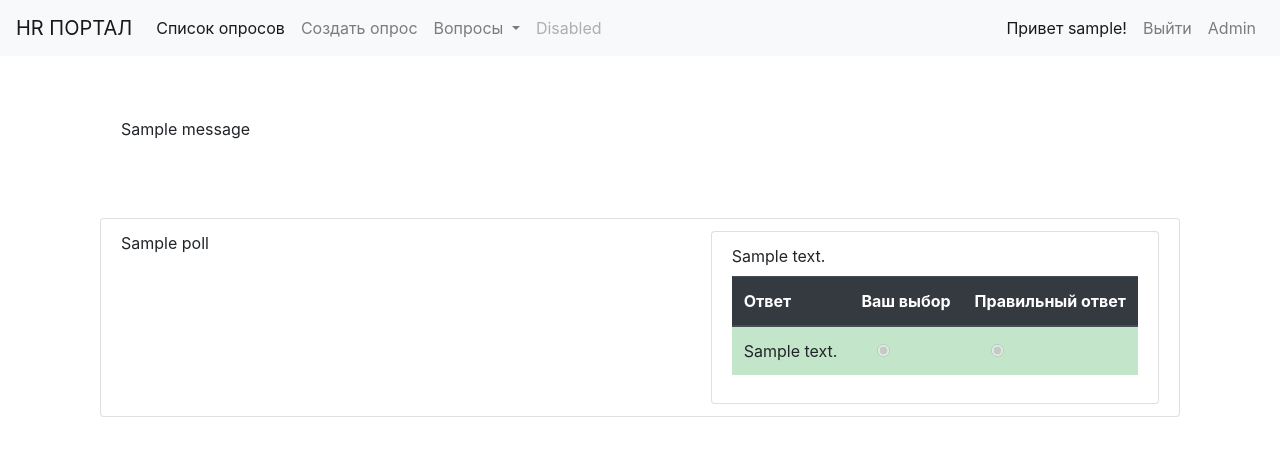
After one commit to riderufa/project, a Django app: page /poll/checked_poll/list in a window 1280 px wide. The commit adds this page. Shown: the top 456 px of the page. Run offline with Django 3.2, Linux system fonts and the light colour scheme; a user stored in the database is signed in; tables that the repository leaves empty hold one stand-in row (values such as "Sample post"); one stand-in notice (Sample message) is shown; some libraries are stand-ins or nearby versions.

Commit message:
080520mac

```diff
--- a/hr/poll/models/checked_poll.py
+++ b/hr/poll/models/checked_poll.py
@@ -6,6 +6,7 @@ class CheckedPoll(models.Model):
     # admin = models.ForeignKey('UserProfile', on_delete=models.PROTECT, related_name='admin_checked_polls', verbose_name='администратор', null=True)
     # user = models.ManyToManyField('UserProfile', related_name='user_polls', verbose_name='пользователь', null=True, blank=True)
     user = models.ForeignKey('UserProfile', on_delete=models.CASCADE, related_name='user_checked_polls', verbose_name='пользователь', null=True)
+    checked = models.BooleanField(null=True, blank=True)
 
     def __str__(self):
         return self.poll.name
--- /dev/null
+++ b/hr/poll/templates/poll/checked_poll/checked_poll_list.html
@@ -0,0 +1,77 @@
+{% extends 'base.html' %}
+
+{% block title %}
+Список опросов
+{% endblock %}
+
+{% block content %}
+<div class="container">
+	{% if messages %}
+			{% for message in messages %}
+				<P	{% if message.tags %} class="col-12 mt-5 alert {{ message.tags }}" {% endif %} role="alert">
+					{{ message }}
+				</p>
+			{% endfor %}
+		{% endif %}
+	<div class="row">
+
+		<div class="col-12 mt-5">
+			<ul class="list-group">
+				{% for poll in polls %}
+				<li class="list-group-item d-flex justify-content-between">
+					{{ poll.poll.name }}
+					<div>
+                        <ul class="list-group">
+                        {% for question in poll.questions.all %}
+                            <li class="list-group-item">
+                                {{ question.question.text }}
+                                    <table class="table mt-2">
+                                        <thead class="thead-dark">
+                                            <tr>
+                                              <th scope="col">Ответ</th>
+                                              <th scope="col">Ваш выбор</th>
+                                              <th scope="col">Правильный ответ</th>
+                                            </tr>
+                                          </thead>
+                                          <tbody>
+                                    {% for answer in question.answers.all %}
+
+
+
+                                          <tr {% if answer.checked == answer.answer.valid %} class="table-success" {% else %} class="table-danger" {% endif %}>
+                                            <td>{{ answer.answer.text }}</td>
+                                            <td>
+                                                {% if question.question.type == 2 %}
+                                                <input class="form-check-input ml-3" type="checkbox" value="" id="" {% if answer.checked %} checked {% endif %} disabled>
+                                                {% else %}
+                                                <input class="form-check-input ml-3" type="radio" name="" id="" value="" {% if answer.checked %} checked {% endif %} disabled>
+                                                {% endif %}
+                                            </td>
+                                            <td>
+                                                {% if question.question.type == 2 %}
+                                                <input class="form-check-input ml-3" type="checkbox" value="" id="" {% if answer.answer.valid %} checked {% endif %} disabled>
+                                                {% else %}
+                                                <input class="form-check-input ml-3" type="radio" name="" id="" value="" {% if answer.answer.valid %} checked {% endif %} disabled>
+                                                {% endif %}
+                                            </td>
+                                          </tr>
+
+
+
+
+
+
+                                    {% endfor %}
+                                </tbody>
+                                </table>
+                            </li>
+                        {% endfor %}
+                        </ul>
+					</div>
+				</li>
+				{% endfor %}
+			</ul>
+		</div>
+	</div>
+</div>
+{% endblock %}
--- a/hr/poll/urls.py
+++ b/hr/poll/urls.py
@@ -6,6 +6,7 @@ from .view_poll import PollList, PollCreate, PollEdit, PollDelete, PollDetail, P
 from .view_answer import AnswerDelete, AnswerEdit, AnswerList, AnswerCreate
 from .view_kit import KitList, KitCreate, KitDelete, KitEdit
 from .view_user import question_get_answer, user_question_list, add_answers
+from .view_checked_poll import CheckedPollList
 
 app_name = 'poll'
 urlpatterns = [
@@ -32,4 +33,5 @@ urlpatterns = [
     path('answer/create/<int:pk>', AnswerCreate.as_view(), name='answer_create'),
     path('answer/delete/<int:pk>', AnswerDelete.as_view(), name='answer_delete'),
     path('user/get_answer/add/', add_answers, name='add_answers'),
+    path('checked_poll/list', CheckedPollList.as_view(), name='checked_poll_list'),
 ]
--- /dev/null
+++ b/hr/poll/view_checked_poll.py
@@ -0,0 +1,72 @@
+from django.shortcuts import render
+from django.views.generic import ListView, DetailView, CreateView, UpdateView, DeleteView
+from django.views.generic.detail import SingleObjectMixin
+from django.contrib.auth.mixins import LoginRequiredMixin
+from django.contrib.auth.decorators import login_required
+from django.urls import reverse_lazy
+from django.contrib import messages
+from django.contrib.messages.views import SuccessMessageMixin
+
+# import redis
+# import pickle
+
+from .forms import PollForm, PollSetForm, KitForm
+from .models import CheckedPoll, UserProfile, Question
+
+# cache = redis.Redis(host='127.0.0.1', port=6379)
+
+class CheckedPollList(SuccessMessageMixin, LoginRequiredMixin, ListView):
+    model = CheckedPoll
+    template_name = 'poll/checked_poll/checked_poll_list.html'
+    context_object_name = "polls"
+    # login_url = 'login'
+    # messages.add_message(request, messages.SUCCESS, 'jhgfjhfjhgfjhgf')
+    success_message = 'asdfasdfasd'
+
+    def get_queryset(self):
+        current_user = UserProfile.objects.filter(user=self.request.user).first()
+        # if current_user and current_user.type_user == 2:
+            # cache.set(f'poll{new_poll.pk}user{request.user.pk}', pickle.dumps(new_poll.pk))
+        return CheckedPoll.objects.filter(user__user=self.request.user, checked=True)
+        # return Poll.objects.all()
+
+
+# class PollDetail(LoginRequiredMixin, DetailView):
+#     model = Poll
+#     template_name = "poll/poll/poll_details.html"
+#     login_url = 'login'
+
+
+# class PollCreate(LoginRequiredMixin, CreateView):
+#     template_name = 'poll/poll/poll_create.html'
+#     form_class = PollForm
+#     success_url = reverse_lazy('poll:index')
+#     login_url = 'login'
+
+#     def get_initial(self, *args, **kwargs):
+#         initial = super(PollCreate, self).get_initial(**kwargs)
+#         initial['admin'] = UserProfile.objects.get(user=self.request.user)
+#         return initial
+
+
+# class PollEdit(LoginRequiredMixin, UpdateView):
+#     template_name = 'poll/poll/poll_edit.html'
+#     model = Poll
+#     form_class = PollForm
+#     success_url = reverse_lazy('poll:index')
+#     login_url = 'login'
+
+
+# class PollSet(LoginRequiredMixin, UpdateView):
+#     template_name = 'poll/poll/poll_edit.html'
+#     model = Poll
+#     form_class = PollSetForm
+#     success_url = reverse_lazy('poll:index')
+#     login_url = 'login'
+
+
+# class PollDelete(LoginRequiredMixin, DeleteView):
+#     template_name = 'poll/poll/poll_delete.html'
+#     model = Poll
+#     success_url = reverse_lazy('poll:index')
+#     login_url = 'login'
--- a/hr/templates/base.html
+++ b/hr/templates/base.html
@@ -24,6 +24,12 @@
                         <a class="nav-link" href="{% url 'poll:index' %}">Список опросов <span
                                 class="sr-only">(current)</span></a>
                     </li>
+                    {% if user.userprofile.type_user == 2 %}
+                    <li class="nav-item active">
+                        <a class="nav-link" href="{% url 'poll:checked_poll_list' %}">Завершенные опросы<span
+                                class="sr-only">(current)</span></a>
+                    </li>
+                    {% endif %}
                     {% if user.userprofile.type_user == 1 %}
                     <li class="nav-item">
                         <a class="nav-link" href="{% url 'poll:poll_create' %}">Создать опрос</a>
```
Also changed, not shown: hr/poll/templates/poll/user/question_get_answer.html (+33 -0 lines), hr/poll/view_user.py (+19 -6 lines), hr/poll/migrations/0025_checkedpoll_checked.py (added).
